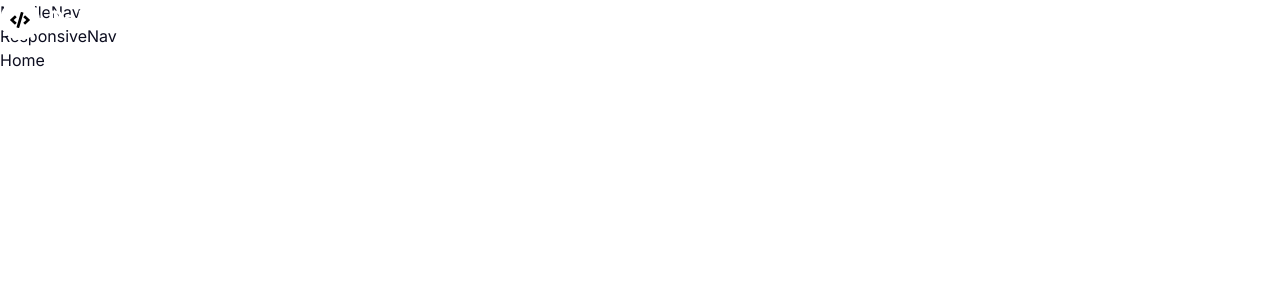
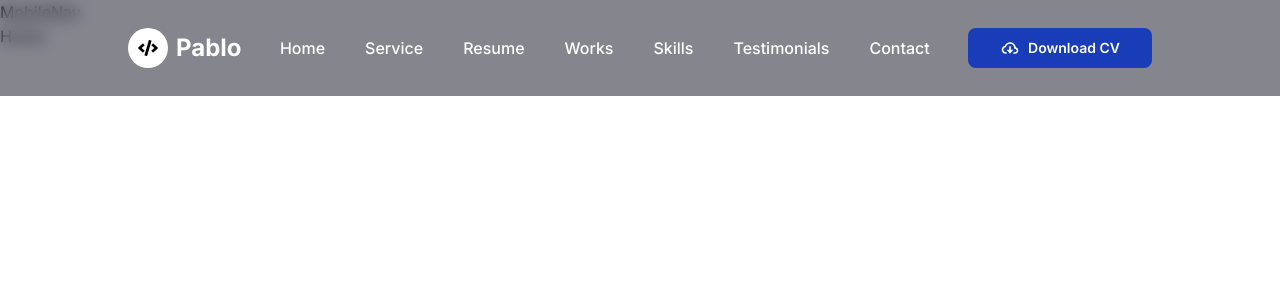
Before and after one commit to pablo-cruzbr/modern-portfolio-website, a Next.js app: page / in a window 1280 px wide. Shown: the top 300 px of the page. Built offline with nearby package versions, Linux system fonts and the light colour scheme.

Commit message:
feat(nav): fix tailwind classes and add vertical spacing with glassmorphism

```diff
--- a/components/Home/Nav.tsx/Nav.tsx
+++ b/components/Home/Nav.tsx/Nav.tsx
@@ -1,32 +1,42 @@
 import { NavLinks } from '@/constant/constant'
 import Link from 'next/link'
 import React from 'react'
+import { BiCloudDownload } from 'react-icons/bi'
 import {FaCode} from "react-icons/fa"
 
 const Nav = () => {
   return (
-    <div className="transition-all duration-200 h-[12h] z -[10000] fixed w-full">
-        <div className="flex items-center h-full justify-between w- [90%] mx-auto">
+    <nav className="fixed w-full h-[12vh] z-[100] bg-[#0C0D1F]/50 backdrop-blur-sm transition-all duration-200">
+        <div className="flex items-center h-full justify-between w-[90%] xl:w-[80%] mx-auto">
             <div className="flex items-center space-x-2">
-                <div className="w-10 h-10 bg-white rounded-full flex items-center justify-center flex-col">
+                <div className="w-10 h-10 bg-white rounded-full flex items-center justify-center">
                     <FaCode className="w-5 h-5 text-black"/>
                 </div>
-                <h1 className="text-x1 hidden sm:block md:text-2xl text-white font-bold">Pablo</h1>
+                <h1 className="text-xl hidden sm:block md:text-2xl text-white font-bold">
+                  Pablo
+                </h1>
             </div>
 
             <div className="hidden lg:flex items-center space-x-10">
                 {NavLinks.map((link) => (
                     <Link
-                    key={link.id}
-                    href={link.url}
-                    className="text-base font-medium text-white transition-all duration-200 hover:text-cyan-300"
+                      key={link.id}
+                      href={link.url}
+                      className="text-base hover:text-cyan-300 text-white font-medium transition-all duration-200"
                     >
-                    {link.label}
+                      {link.label}
                     </Link>
                 ))}
-                </div>
+            </div>
+
+            <div className="flex items-center space-x-4">
+              <button className="px-8 py-2.5 text-sm cursor-pointer rounded-lg bg-blue-800 hover:bg-blue-900 transition-all duration-300 text-white flex items-center space-x-2">
+                  <BiCloudDownload className="w-5 h-5"/>
+                  <span className="font-semibold">Download CV</span>
+              </button>
+            </div>
         </div>
-    </div>
+    </nav>
   )
 }
 
--- a/components/Home/Nav.tsx/ResponsiveNav.tsx
+++ b/components/Home/Nav.tsx/ResponsiveNav.tsx
@@ -7,7 +7,7 @@ const ResponsiveNav = () => {
     <div>
         <Nav/>
         <MobileNav/>
-        ResponsiveNav</div>
+    </div>
   )
 }
 
```
